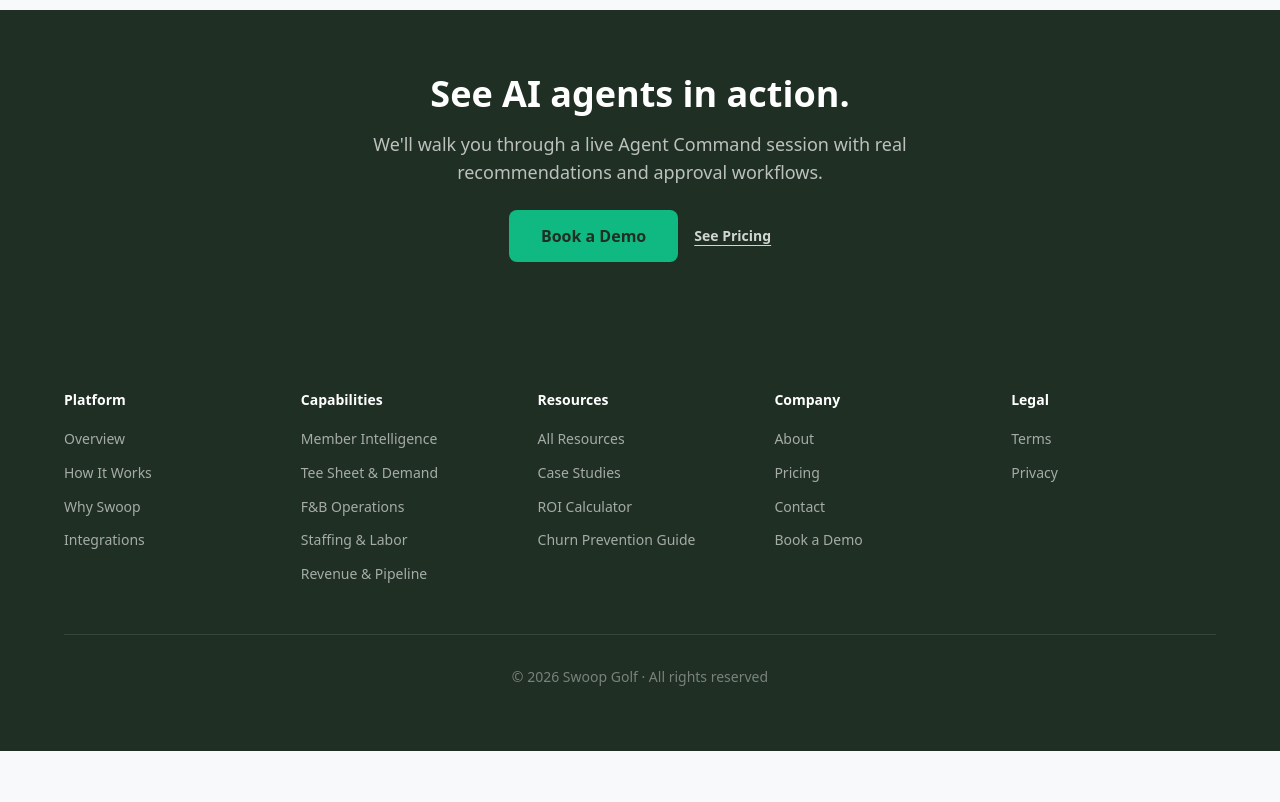
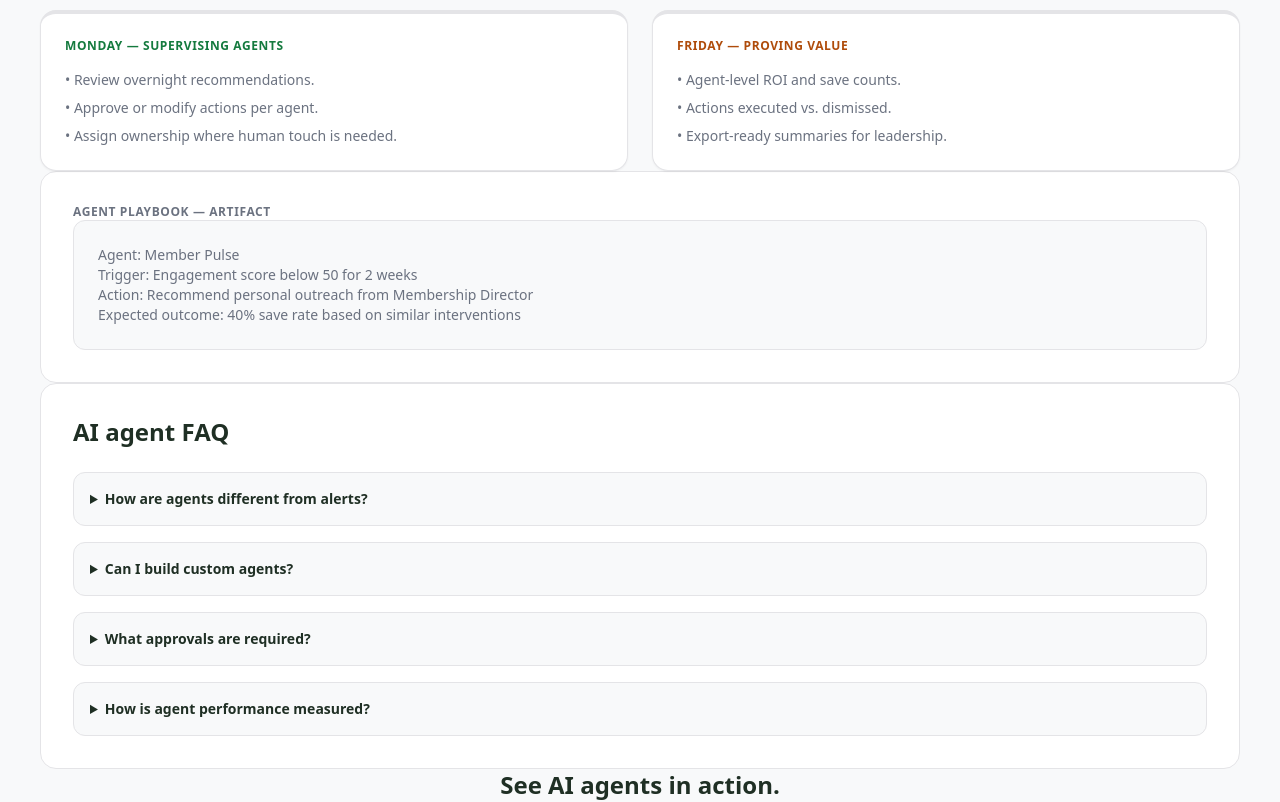
Before and after one commit to ty-hayes-82/swoop-member-intelligence-website, a Next.js app: page /features/ai-agents in a window 1280 px wide. Shown: the part 4900-5702 px from the top of the page. Before the commit the page ends 5651 px from the top, so only its background shows below. Built offline with nearby package versions, Linux system fonts and the light colour scheme.

Commit message:
feat: add depth to features/ai-agents page

```diff
--- a/app/features/ai-agents/page.jsx
+++ b/app/features/ai-agents/page.jsx
@@ -1,12 +1,18 @@
 import { buildMetadata } from '@/lib/metadata'
 import Link from 'next/link'
-import CTASection from '@/components/CTASection'
 
 export const metadata = buildMetadata({
   title: 'AI Agents',
   description: 'Six AI agents monitoring your club 24/7. They detect issues, recommend actions, estimate impact, and execute approved plans — your always-on operational staff.',
   path: '/features/ai-agents',
 })
+
+const agentFeatureFaqs = [
+  { question: 'How are agents different from alerts?', answer: 'Agents provide context, recommended actions, and expected impact; alerts just ping you.' },
+  { question: 'Can I build custom agents?', answer: 'Yes. Custom triggers and playbooks can be configured per club.' },
+  { question: 'What approvals are required?', answer: 'Human approval is required unless you explicitly enable auto-approve on low-risk actions.' },
+  { question: 'How is agent performance measured?', answer: 'Every approval logs outcomes and contributes to agent-level ROI reporting.' },
+]
 
 const agents = [
   {
@@ -252,10 +258,62 @@
         </div>
       </section>
 
-      <CTASection
-        headline="See AI agents in action."
-        subtext="We'll walk you through a live Agent Command session with real recommendations and approval workflows."
-      />
+      <section className="px-6">
+        <div className="mx-auto max-w-container grid gap-6 lg:grid-cols-2">
+          <div className="rounded-2xl border border-swoop-border bg-white p-6 shadow-sm border-t-4 border-[#4ADE80]">
+            <p className="text-xs font-semibold uppercase tracking-wider text-[#147A3E]">Monday — supervising agents</p>
+            <ul className="mt-4 space-y-2 text-sm text-swoop-muted">
+              <li>• Review overnight recommendations.</li>
+              <li>• Approve or modify actions per agent.</li>
+              <li>• Assign ownership where human touch is needed.</li>
+            </ul>
+          </div>
+          <div className="rounded-2xl border border-swoop-border bg-white p-6 shadow-sm border-t-4 border-[#F97316]">
+            <p className="text-xs font-semibold uppercase tracking-wider text-[#AF4C0B]">Friday — proving value</p>
+            <ul className="mt-4 space-y-2 text-sm text-swoop-muted">
+              <li>• Agent-level ROI and save counts.</li>
+              <li>• Actions executed vs. dismissed.</li>
+              <li>• Export-ready summaries for leadership.</li>
+            </ul>
+          </div>
+        </div>
+      </section>
+
+      <section className="px-6">
+        <div className="mx-auto max-w-container rounded-2xl border border-swoop-border bg-white p-8">
+          <p className="text-xs font-semibold uppercase tracking-wider text-swoop-muted">Agent playbook — artifact</p>
+          <div className="rounded-xl border border-swoop-border bg-swoop-bg p-6 text-sm text-swoop-muted">
+            <p>Agent: Member Pulse</p>
+            <p>Trigger: Engagement score below 50 for 2 weeks</p>
+            <p>Action: Recommend personal outreach from Membership Director</p>
+            <p>Expected outcome: 40% save rate based on similar interventions</p>
+          </div>
+        </div>
+      </section>
+
+      <section className="px-6">
+        <div className="mx-auto max-w-container rounded-2xl border border-swoop-border bg-white p-8">
+          <h2 className="text-2xl font-bold">AI agent FAQ</h2>
+          <div className="mt-6 space-y-4">
+            {agentFeatureFaqs.map((item) => (
+              <details key={item.question} className="rounded-xl border border-swoop-border bg-swoop-bg p-4">
+                <summary className="cursor-pointer text-sm font-semibold text-swoop-dark">{item.question}</summary>
+                <p className="mt-2 text-sm text-swoop-muted">{item.answer}</p>
+              </details>
+            ))}
+          </div>
+        </div>
+      </section>
+
+      <section className="px-6 pb-16 text-center">
+        <div className="mx-auto max-w-container">
+          <h2 className="text-2xl font-bold mb-4">See AI agents in action.</h2>
+          <p className="text-swoop-muted mb-6">Book a demo to run through Agent Command approvals.</p>
+          <Link href="/book-demo" className="inline-flex min-h-[46px] items-center rounded-lg bg-swoop-dark px-6 py-3 text-sm font-semibold text-white">
+            Book a Demo
+          </Link>
+        </div>
+      </section>
     </>
   )
 }
```
